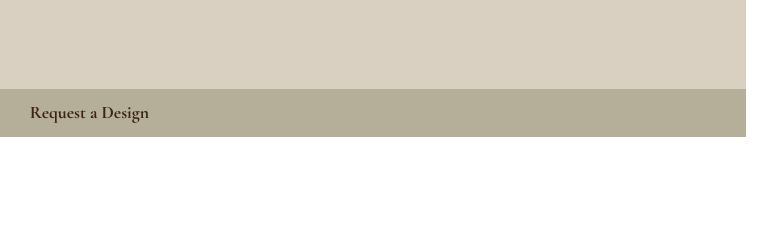
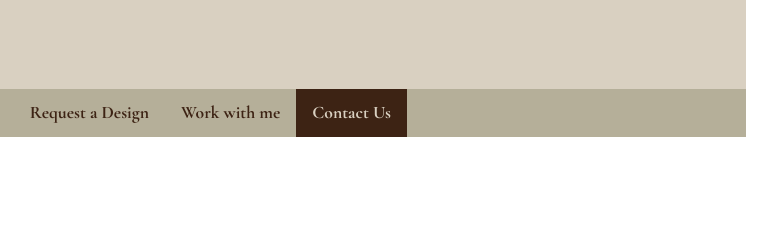
Before and after one commit to RichelleR09/dwdd1600, a plain HTML site: page 08media/index.html in a window 1280 px wide. Shown: the top 232 px of the page, 406-1183 px from the left. Drawn offline with nearby package versions, Linux system fonts and the light colour scheme.

Commit message:
Add 'Work with me' and 'Contact Us' links to menu

```diff
--- a/08media/index.html
+++ b/08media/index.html
@@ -29,6 +29,8 @@
             <li><a href="services.html" >Services</a>
                 <li><a href="portfolio.html" >Portfolio</a>
                     <li><a href="design.html" >Request a Design</a>
+                         <li><a href="work.html" >Work with me</a>
+                            <li class="active"><a href="contact.html" >Contact Us</a>
         </ul>
 
 
```
